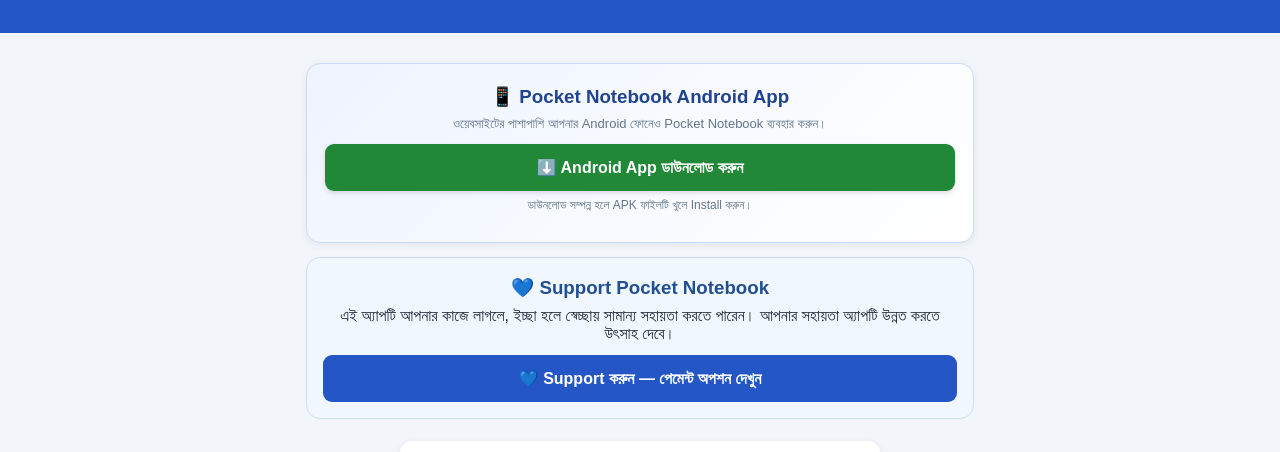
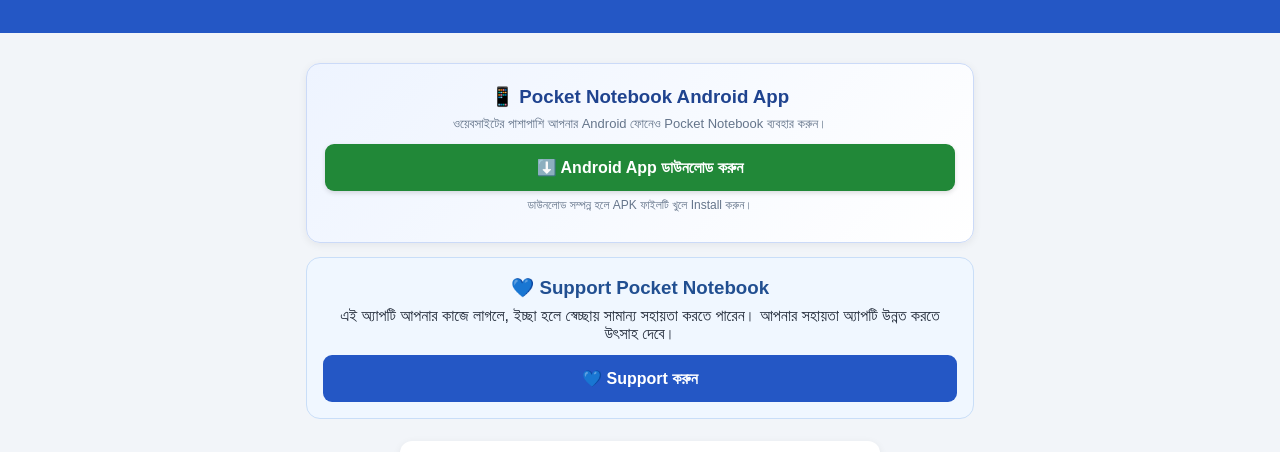
Before and after one commit to krishisohayok/-pocket-notebook, a plain HTML site: page index.html in a window 1280 px wide. Shown: the part 109-561 px from the top of the page. Drawn offline with nearby package versions, Linux system fonts and the light colour scheme.

Commit message:
Update index.html

```diff
--- a/index.html
+++ b/index.html
@@ -123,7 +123,7 @@ button{background:#2457c5;color:white;border:0;font-weight:bold;cursor:pointer}
  <p>এই অ্যাপটি আপনার কাজে লাগলে, ইচ্ছা হলে স্বেচ্ছায় সামান্য সহায়তা করতে পারেন। আপনার সহায়তা অ্যাপটি উন্নত করতে উৎসাহ দেবে।</p>
  <button type="button" class="support-options-toggle" id="supportOptionsToggle"
    aria-expanded="false" aria-controls="supportPaymentOptions"
-   onclick="toggleSupportOptions()">💙 Support করুন — পেমেন্ট অপশন দেখুন</button>
+   onclick="toggleSupportOptions()">💙 Support করুন</button>
  <div id="supportPaymentOptions" hidden>
   <img class="support-qr" src="https://api.qrserver.com/v1/create-qr-code/?size=220x220&margin=10&data=upi%3A%2F%2Fpay%3Fpa%3Dselimshaikh0051%40ybl%26pn%3DPocket%2520Notebook%26tn%3DSupport%2520Pocket%2520Notebook%26cu%3DINR" alt="Pocket Notebook-এর UPI পেমেন্ট QR কোড" loading="lazy">
   <div class="support-upi" id="supportUpiId">selimshaikh0051@ybl</div>
```
